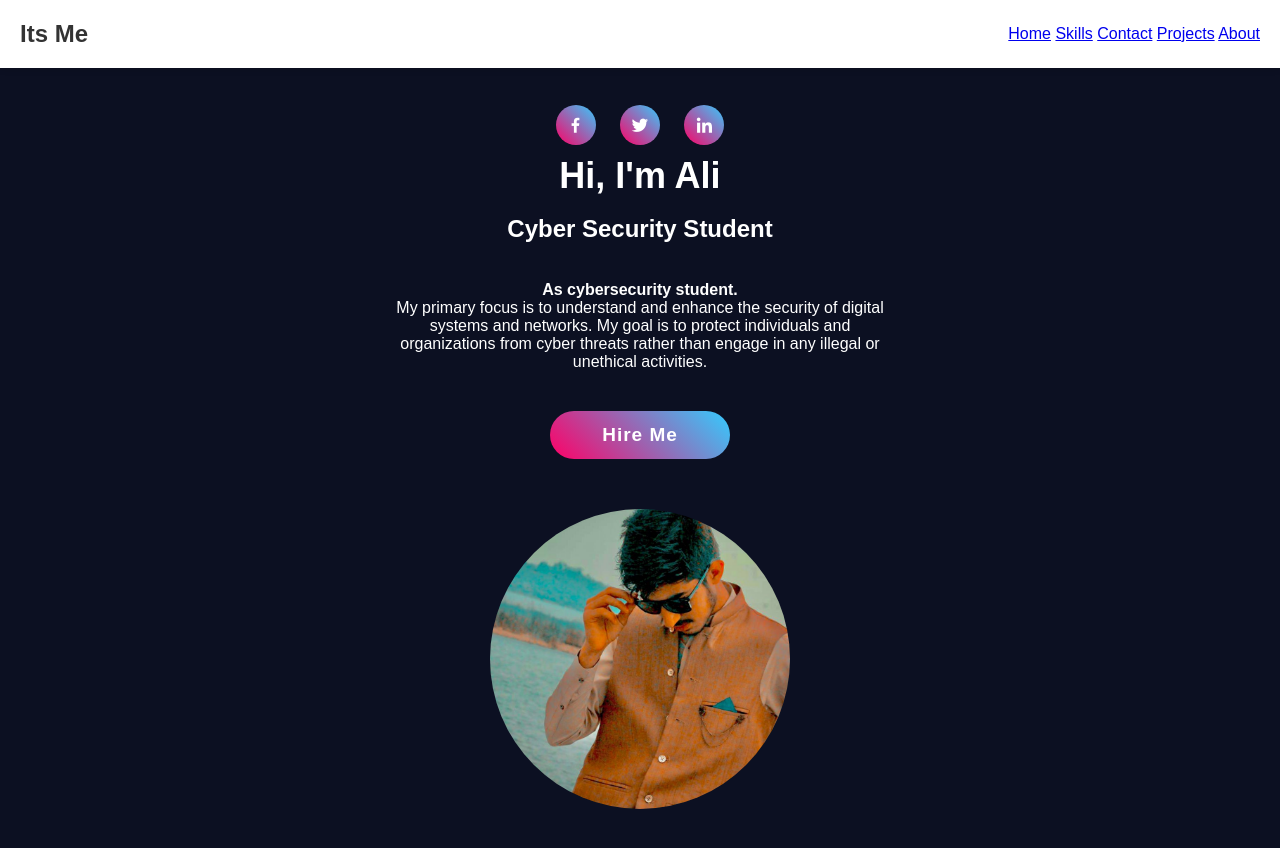
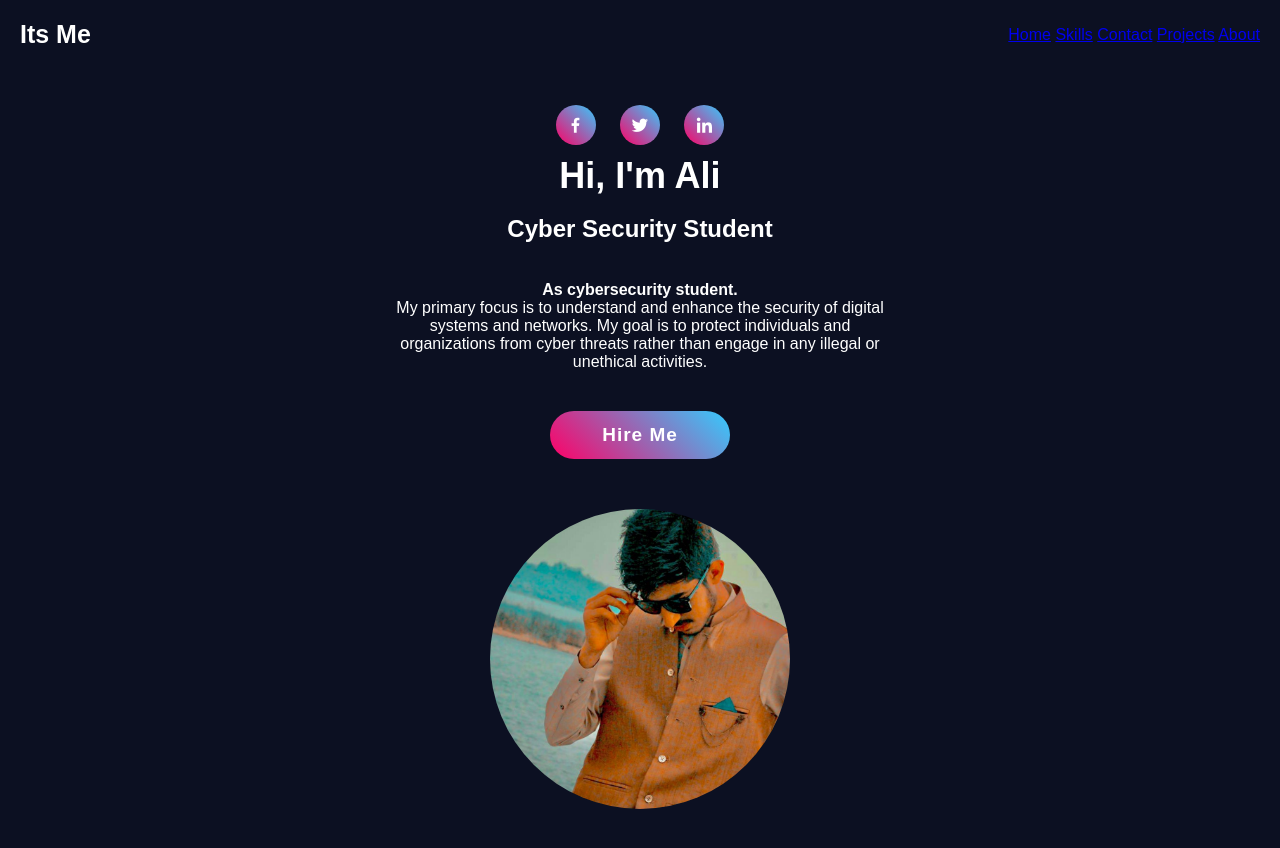
Before and after one commit to Alikhanjan99/Its-Me, a plain HTML site: page index.html in a window 1280 px wide. Drawn offline with Linux system fonts and the light colour scheme.

Commit message:
Update styles.css

```diff
--- a/styles.css
+++ b/styles.css
@@ -49,41 +49,7 @@ body {
 .navbar {
     display: flex;
 }
-/* Center the text within the logo and navbar links */
-.logo, .navbar a {
-    display: flex;
-    align-items: center;
-}
 
-/* Add some spacing and styling to the logo and navbar links */
-.logo {
-    font-weight: bold;
-    font-size: 24px;
-    color: #333333;
-    text-decoration: none;
-    margin-right: 20px;
-}
-
-.navbar a {
-    color: #666666;
-    text-decoration: none;
-    margin-right: 10px;
-    transition: color 0.3s ease;
-}
-
-.navbar a:hover {
-    color: #000000;
-}
-
-/* Add some margin and styling to the header */
-.header {
-    background-color: #ffffff;
-    padding: 20px;
-    box-shadow: 0 2px 6px rgba(0, 0, 0, 0.1);
-    display: flex;
-    justify-content: space-between;
-    align-items: center;
-}
 
 .header h2 {
     font-size: 28px;
```
